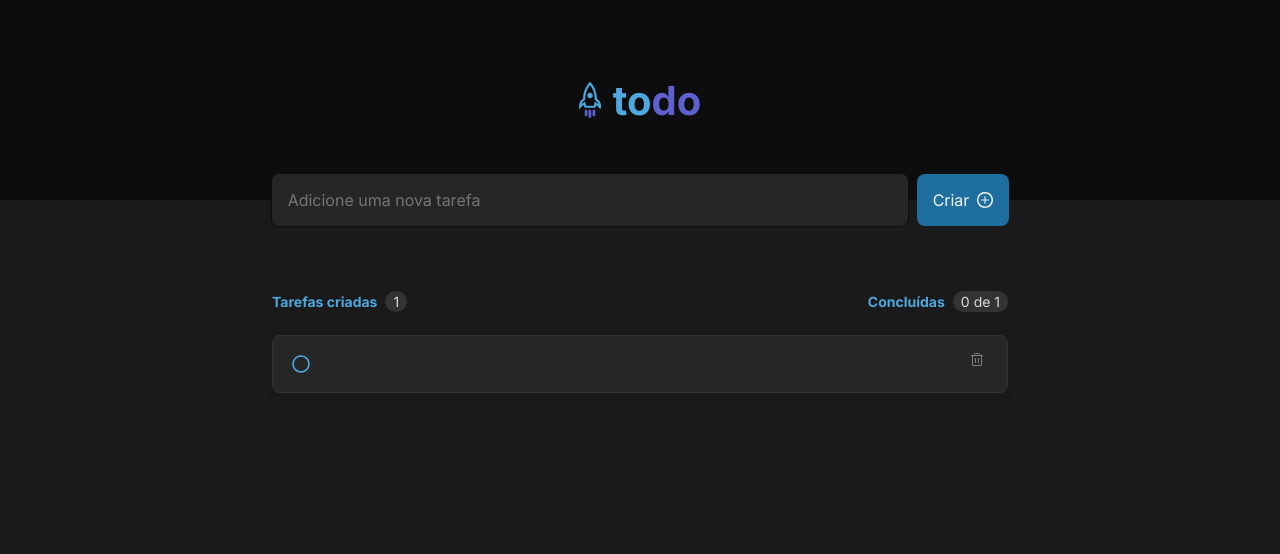
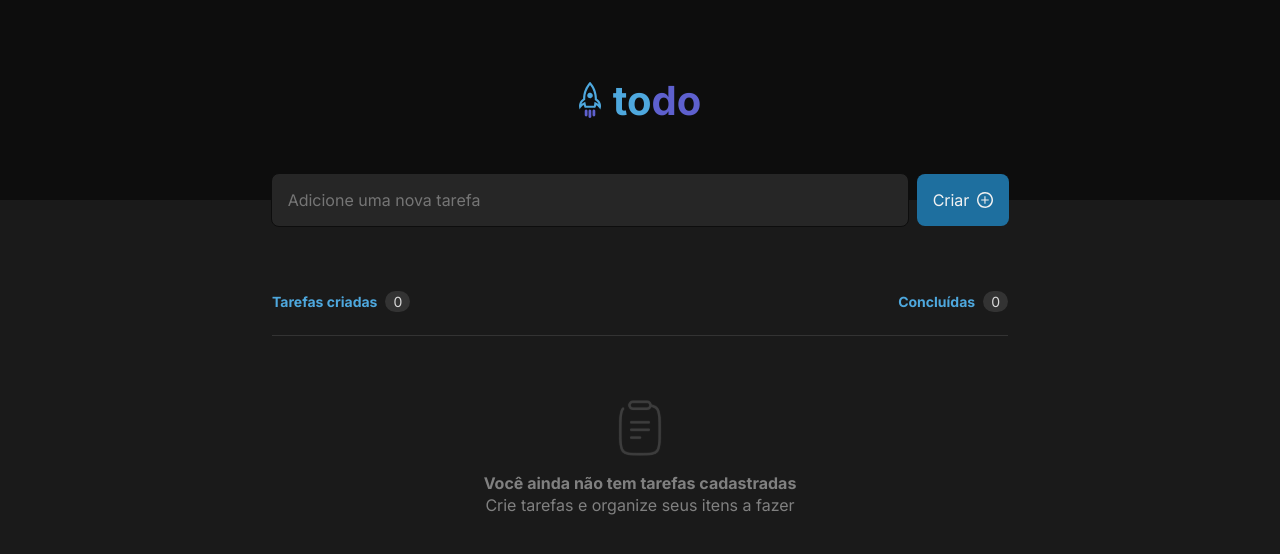
Before and after one commit to lucasveigaa/todolist-ignite, a React (Vite) app: page / in a window 1280 px wide. Shown: the top 554 px of the page. Built offline with nearby package versions, Linux system fonts and the light colour scheme.

Commit message:
Finishing component FeedWithoutTasks

```diff
--- a/src/App.tsx
+++ b/src/App.tsx
@@ -2,18 +2,19 @@ import { useState } from "react"
 import { FeedTasks } from "./components/FeedTasks"
 import { Header } from "./components/Header"
 import { InputTask } from "./components/InputTask"
+import { FeedWithoutTasks } from "./components/FeedWithoutTasks"
 
 
 function App() {
 
   const [newTask, setNewTask] = useState('')
-  const [tasks, setTasks] = useState([''])
+  const [tasks, setTasks] = useState<string[]>([])
 
   return (
     <>
       <Header/>
       <InputTask tasks={tasks} setTasks={setTasks} newTask={newTask} setNewTask={setNewTask}/>
-      <FeedTasks tasks={tasks} setTasks={setTasks}/>
+      {tasks.length === 0 ? <FeedWithoutTasks/> : <FeedTasks tasks={tasks} setTasks={setTasks}/>}
     </>
 
   )
--- /dev/null
+++ b/src/components/FeedWithoutTasks.module.css
@@ -0,0 +1,64 @@
+.main {
+    max-width: 46rem;
+    margin: 0 auto;
+    margin-top: 4rem;
+}
+
+.header {
+    display: flex;
+    justify-content: space-between;
+    padding-bottom: 1.5rem;
+    border-bottom: 1px solid var(--gray-400);
+}
+
+.header strong {
+    margin-right: 0.5rem;
+    color: var(--blue);
+    font-size: 0.875rem;
+}
+
+.header span {
+    background: var(--gray-400);
+    padding: 0.125rem 0.5rem;
+    color: var(--gray-200);
+    border-radius: 999px;
+    font-size: 0.875rem;
+}
+
+.divFeed {
+    display: flex;
+    justify-content: center;
+    flex-direction: column;
+    align-items: center;
+}
+
+.divFeed img{
+    height: 3.5rem;
+    width: 3.5rem;
+    margin-bottom: 1rem;
+    margin-top: 4rem;
+}
+
+.divFeed strong{
+    color: var(--gray-300);
+    line-height: 1.4;
+}
+
+.divFeed span {
+    color: var(--gray-300);
+    line-height: 1.4;
+}
+
+
+
+@media (max-width: 768px) {
+    html {
+        font-size: 87.5%;
+    }
+
+    .divInput, .header {
+        max-width: 90%;
+        margin-right: auto;
+        margin-left: auto;
+    }
+}
--- /dev/null
+++ b/src/components/FeedWithoutTasks.tsx
@@ -0,0 +1,29 @@
+import style from "./FeedWithoutTasks.module.css";
+import imgFeedWithoutTask from "../assets/imgFeedWithoutTask.svg"
+
+
+export function FeedWithoutTasks() {
+
+
+  return (
+    <main className={style.main}>
+      <header className={style.header}>
+        <div>
+          <strong>Tarefas criadas</strong>
+          <span>0</span>
+        </div>
+        <div>
+          <strong>Concluídas</strong>
+          <span>0</span>
+        </div>
+      </header>
+
+      <div className={style.divFeed}>
+        <img src={imgFeedWithoutTask}/>
+        <strong>Você ainda não tem tarefas cadastradas</strong>
+        <span>Crie tarefas e organize seus itens a fazer</span>
+      </div>
+
+    </main>
+  );
+}
--- a/src/components/InputTask.tsx
+++ b/src/components/InputTask.tsx
@@ -29,7 +29,7 @@ export function InputTask({ newTask, setNewTask, tasks, setTasks }: TaskProps) {
         placeholder="Adicione uma nova tarefa"
       />
       <button type="submit">
-        Criar <img src={iconPlus} />
+        Criar <img src={iconPlus}/>
       </button>
     </form>
   );
```
Also changed, not shown: src/assets/imgFeedWithoutTask.svg (added).
